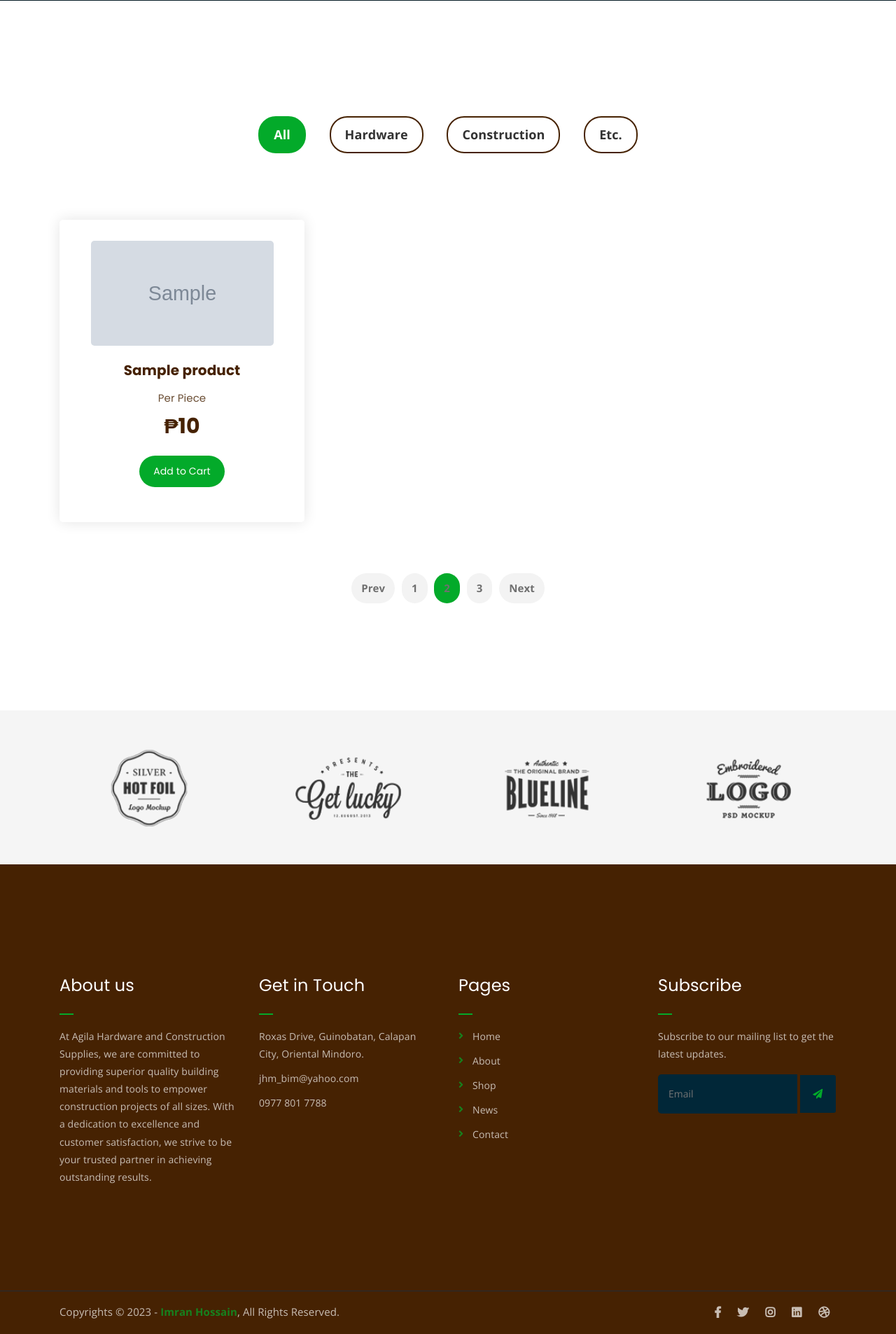
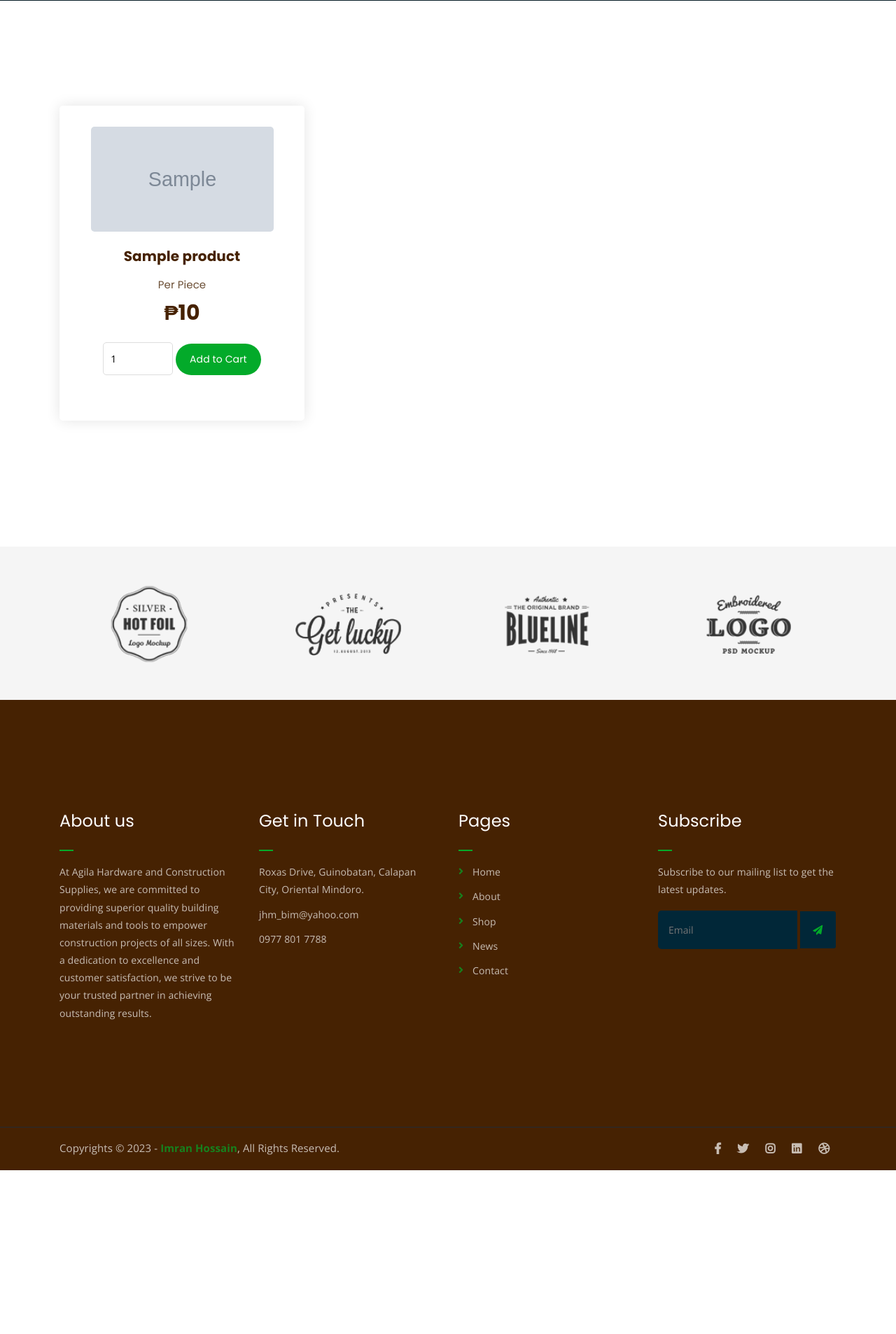
Before and after one commit to chescaaaa/muconew, a CodeIgniter 4 app: the page made by app/Views/website/shop.php in a window 1280 px wide. Shown: the part 450-2356 px from the top of the page at 70% size. After the commit the page ends 2122 px from the top, so only its background shows below. Run offline with PHP 8.4 and a stand-in for CodeIgniter, Linux system fonts and the light colour scheme; the template is opened without the code that fills it: most values are stand-ins (such as "Sample title", 1, 10 or a date in 2020); grey boxes marked "Sample" are stand-in pictures; some libraries are stand-ins or nearby versions.

Commit message:
quantity add to cart

```diff
--- a/app/Controllers/ShopController.php
+++ b/app/Controllers/ShopController.php
@@ -53,7 +53,7 @@ class ShopController extends BaseController
         }
 
         // You can redirect to the shopping page or any other appropriate page
-        return redirect()->to('/cart')->with('success', 'Product added to cart');
+        return redirect()->to('/shop')->with('success', 'Product added to cart');
     }
     public function ShopProducts()
     {
--- a/app/Views/products/list.php
+++ b/app/Views/products/list.php
@@ -62,7 +62,7 @@ $this->section('body');
 
                 <!-- Action buttons -->
                 <td>
-                    <a href="#" class="btn btn-success btn-generate-qr" onclick="openQrModal(<?= $product['ProductID']?>, event)">Generate QR<i class="fa-solid fa-qrcode"></i></a><br><hr>
+
                     <a href="/inventory/edit/<?= $product['ProductID']?>" class="btn btn-warning"><i class="fa-solid fa-pen-to-square"></i></a>
                     <button class="btn btn-danger" data-bs-toggle="modal" data-bs-target="#deleteModal" onclick="setDeleteLink(<?= $product['ProductID']?>)"><i class="fa-solid fa-trash"></i></button>
                 </td>
--- a/app/Views/products/orders.php
+++ b/app/Views/products/orders.php
@@ -99,6 +99,8 @@ $this->section('body');
     }
 
     // JavaScript function to update the status
+
+
     function updateStatus(orderID, status) {
         // Send AJAX request to update the status in the database
         fetch('/orders/updateStatus/' + orderID + '/' + status, {
@@ -126,6 +128,7 @@ $this->section('body');
             alert('Failed to update order status');
         });
     }
+
 </script>
 
 <?php $this->endSection(); ?>
--- a/app/Views/website/shop.php
+++ b/app/Views/website/shop.php
@@ -148,46 +148,25 @@
 <div class="product-section mt-150 mb-150">
     <div class="container">
         <div class="row">
-				<div class="col-md-12">
-					<div class="product-filters">
-						<ul>
-							<li class="active" data-filter="*">All</li>
-							<!-- You can dynamically generate these filter options based on your product categories -->
-							<li data-filter=".haardware">Hardware</li>
-							<li data-filter=".Construction">Construction</li>
-							<li data-filter=".Etc">Etc.</li>
-						</ul>
-					</div>
-				</div>
-			</div>
-
-			<div class="row product-lists">
             <?php foreach ($products as $product): ?>
                 <div class="col-lg-4 col-md-6 text-center <?= strtolower($product['Category']) ?>">
                     <div class="single-product-item">
                         <div class="product-image">
-								<a href="single-product.html"><img src="uploads/<?= $product['ImageURL']; ?>" alt="<?= $product['ProductName']; ?>" width= "200px" height= "150px" object-fit= "cover"></a>
+                            <a href="single-product.html"><img src="uploads/<?= $product['ImageURL']; ?>" alt="<?= $product['ProductName']; ?>" width="200px" height="150px" object-fit="cover"></a>
                         </div>
                         <h3><?= $product['ProductName']; ?></h3>
                         <p class="product-price"><span>Per Piece</span>₱<?= $product['Price']; ?></p>
+                        <?php if ($product['Quantity'] == 0): ?>
+                            <p class="sold-out">Sold Out</p>
+                        <?php else: ?>
+                            <div class="quantity-container">
+                                <input type="number" min="1" value="1" class="quantity-input" id="quantity_<?= $product['ProductID']; ?>">
 								<a href="/cart/add/<?= $product['ProductID']; ?>" class="cart-btn">Add to Cart</a>
+                            </div>
+                        <?php endif; ?>
                     </div>
                 </div>
             <?php endforeach; ?>
-			</div>
-
-			<div class="row">
-				<div class="col-lg-12 text-center">
-					<div class="pagination-wrap">
-						<ul>
-							<li><a href="#">Prev</a></li>
-							<li><a href="#">1</a></li>
-							<li><a class="active" href="#">2</a></li>
-							<li><a href="#">3</a></li>
-							<li><a href="#">Next</a></li>
-						</ul>
-					</div>
-				</div>
         </div>
     </div>
 </div>
@@ -312,5 +291,15 @@
 	<!-- main js -->
 	<script src="assets/js/main.js"></script>
 
+	<script>
+    // JavaScript function to add the selected quantity to the cart
+    function addToCart(productID) {
+        // Get the quantity input value
+        var quantity = document.getElementById('quantity_' + productID).value;
+        // Send the selected quantity to the cart endpoint
+        window.location.href = '/cart/add/' + productID + '/' + quantity;
+    }
+</script>
+
 </body>
 </html>
```
Also changed, not shown: app/Views/website/cart.php (+6 -2 lines), app/Views/products/dashboard.php (deleted), app/Views/products/view.php (deleted), public/uploads/1713501256_c5d8f2ef7c49e38869e9.jpg (added), 10 other files. Lines whose indentation alone changed are shown as unchanged.
